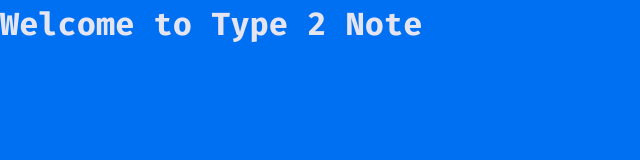
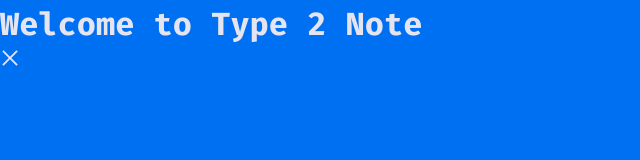
Before and after one commit to bakNa2t/type2note, a React (Vite) app: page / in a window 1280 px wide. Shown: the top 160 px of the page, without its empty margins (0-640 px from the left). Built offline with nearby package versions, Linux system fonts and the light colour scheme.

Commit message:
Added Button and passed to it CloseOutlined

```diff
--- a/package.json
+++ b/package.json
@@ -10,6 +10,7 @@
     "preview": "vite preview"
   },
   "dependencies": {
+    "@ant-design/icons": "^5.4.0",
     "react": "^18.3.1",
     "react-dom": "^18.3.1",
     "styled-components": "^6.1.12"
--- a/src/App.jsx
+++ b/src/App.jsx
@@ -1,10 +1,15 @@
+import { CloseOutlined } from "@ant-design/icons";
 import GlobalStyles from "./styles/GlobalStyles";
+import Button from "./ui-blocks/Button";
 
 function App() {
   return (
     <>
       <GlobalStyles />
       <h1>Welcome to Type 2 Note</h1>
+      <Button>
+        <CloseOutlined />
+      </Button>
     </>
   );
 }
--- a/src/styles/GlobalStyles.js
+++ b/src/styles/GlobalStyles.js
@@ -16,8 +16,8 @@
 
     &.dark-mode {
         --color-blue-dark: #0070f3;
-        --color-blue-zola-600: #393a4c;
-        --color-blue-zola-700: #25273c;
+        --color-blue-zola-600: #25273c;
+        --color-blue-zola-700: #393a4c;
         --color-blue-light-200: #e4e5f1;
         --color-blue-light-300: #c2c2c2;
         --color-blue-light-700: #777a92;
--- /dev/null
+++ b/src/ui-blocks/Button.jsx
@@ -0,0 +1,26 @@
+import styled from "styled-components";
+import PropTypes from "prop-types";
+
+const StyledButton = styled.button`
+  display: flex;
+  justify-content: center;
+  align-items: center;
+
+  font-size: 2rem;
+  border: none;
+  background-color: transparent;
+  color: var(--color-blue-light-200);
+
+  &:hover {
+    color: var(--color-blue-light-300);
+  }
+`;
+
+function Button({ children }) {
+  Button.propTypes = {
+    children: PropTypes.node,
+  };
+  return <StyledButton>{children}</StyledButton>;
+}
+
+export default Button;
```
Also changed, not shown: 1 other file (tests, documents, lock files or other folders).
